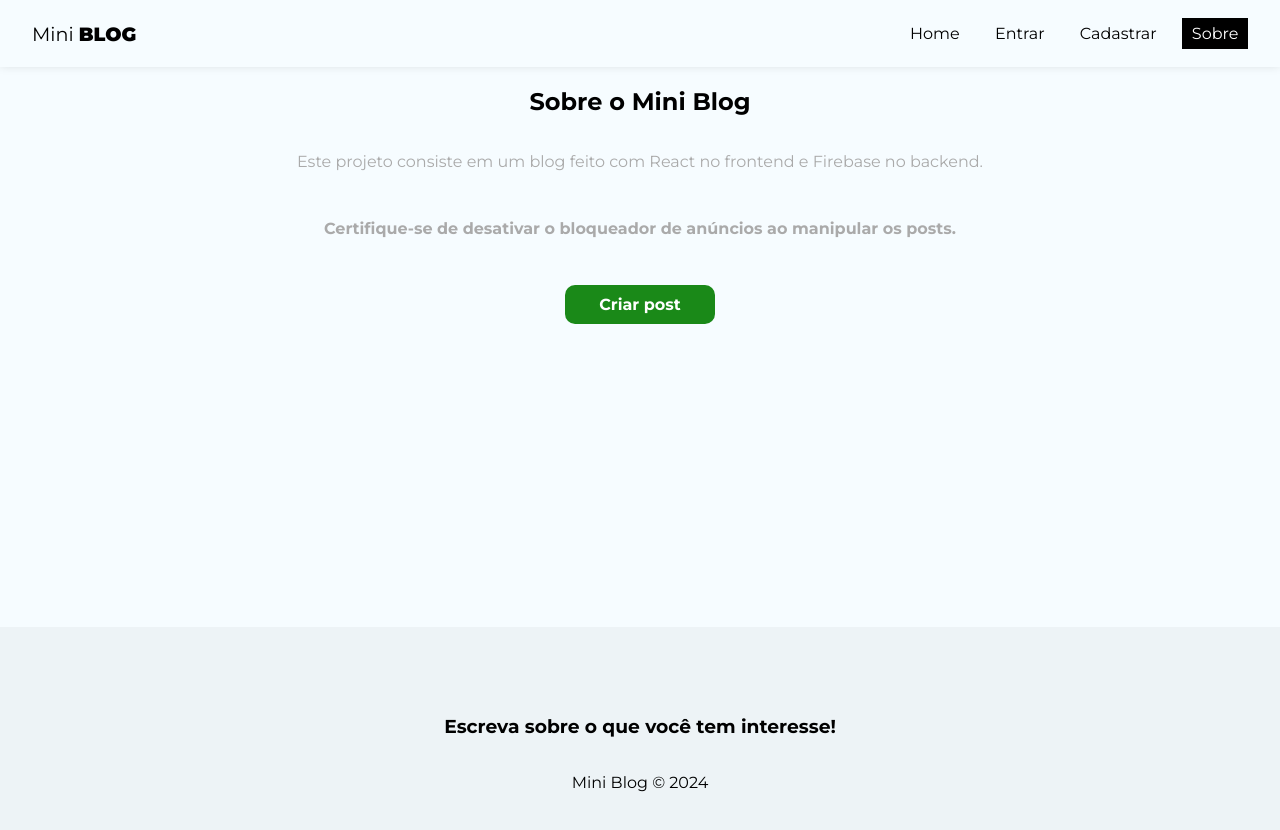
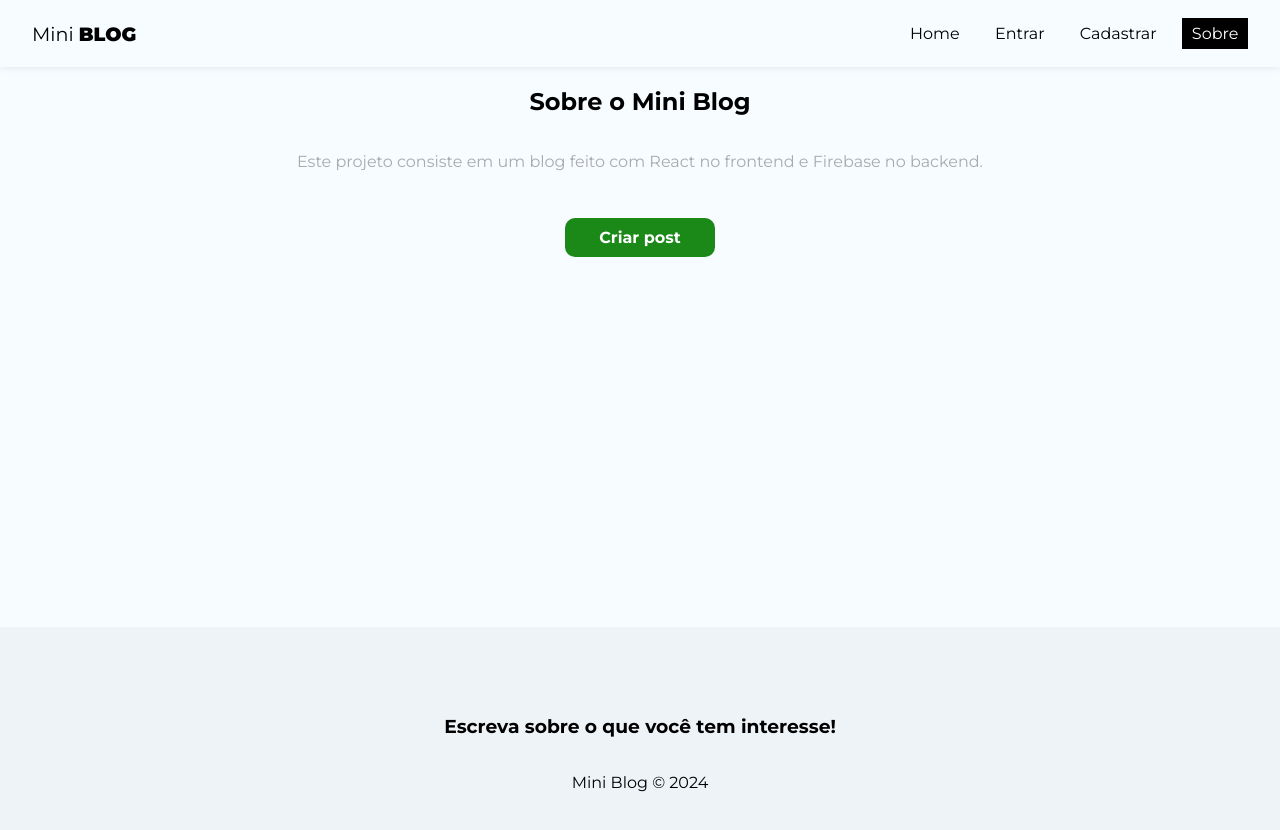
Before and after one commit to oldrado-jr/mini-blog, a React (Vite) app: page /about in a window 1280 px wide. Shown: the top 830 px of the page. Built offline with nearby package versions, Linux system fonts and the light colour scheme; no server answers.

Commit message:
change: remove unnecessary paragraph from about page

```diff
--- a/src/pages/About/index.jsx
+++ b/src/pages/About/index.jsx
@@ -11,11 +11,6 @@ function About() {
       <p>
         Este projeto consiste em um blog feito com React no frontend e Firebase no backend.
       </p>
-      <p>
-        <strong>
-          Certifique-se de desativar o bloqueador de anúncios ao manipular os posts.
-        </strong>
-      </p>
       <Link to="/posts/create" className="btn">Criar post</Link>
     </div>
   );
```
